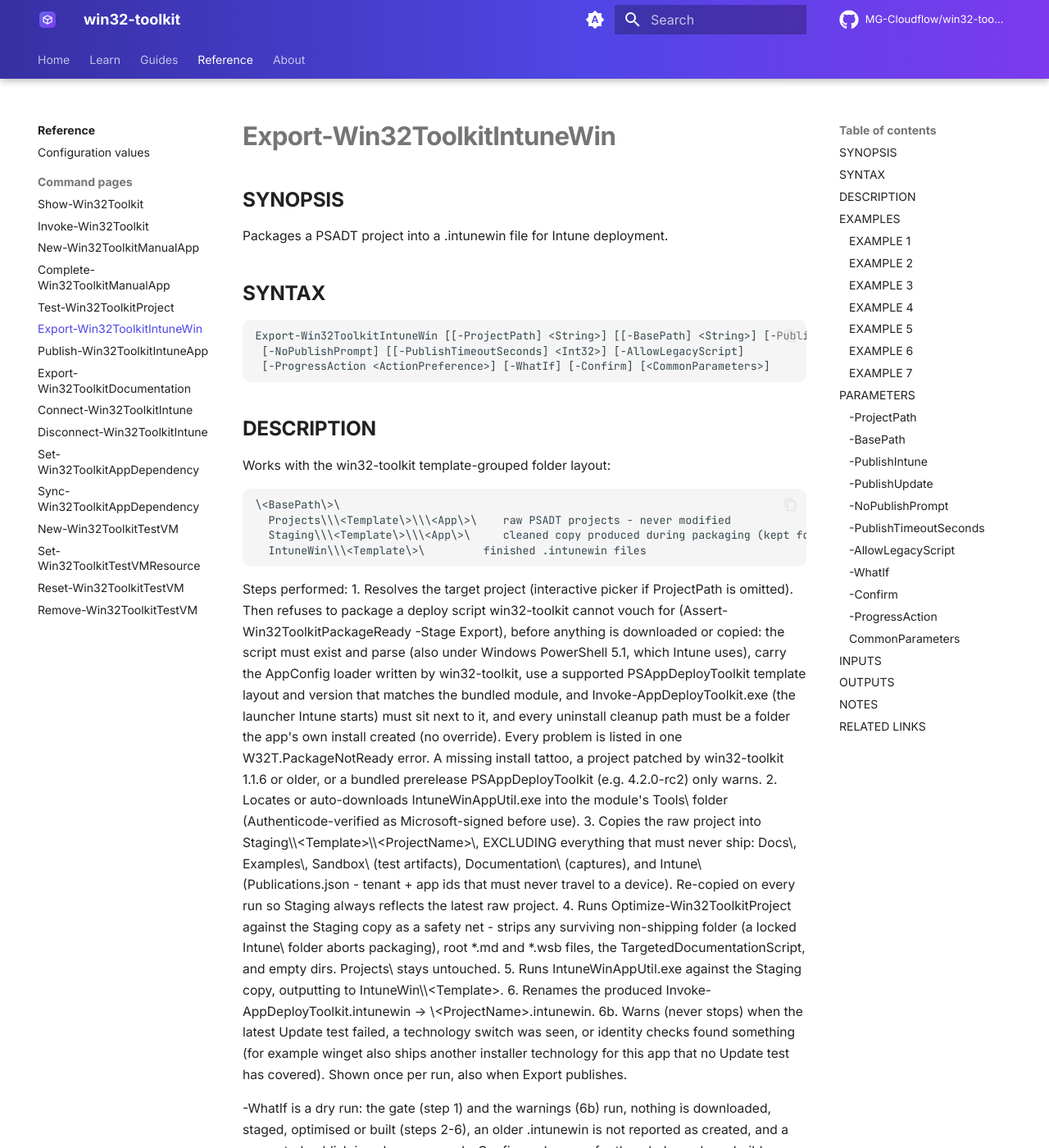
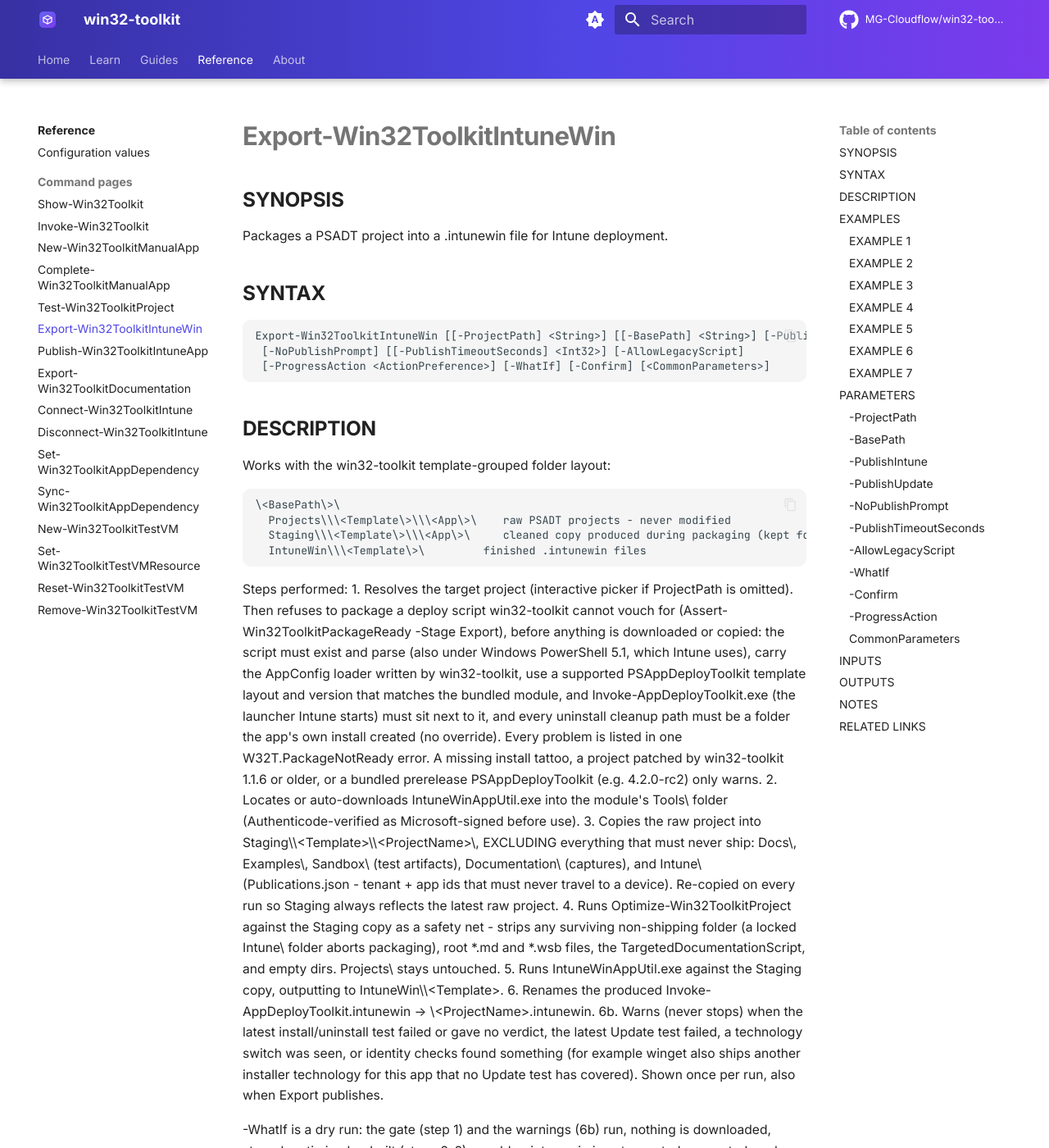
Before and after one commit to MG-Cloudflow/win32-toolkit, an MkDocs documentation site: the page built from docs/reference/Export-Win32ToolkitIntuneWin.md, in a window 1280 px wide and 1400 px high. Shown: the whole window at 82% size. Built offline with MkDocs 1.6.1 and Material for MkDocs 9.7.7, drawn with Linux system fonts in a browser that asks for light colours; comment, search, counter and statistics services are not loaded.

Commit message:
feat(publish): warn INSTALL-FAILED or INSTALL-INCONCLUSIVE for the latest install/uninstall test
TUI coverage audit G1 (S8-F1): the package advisory read Update records only, so a package whose install
or uninstall failed (for example the uninstaller exited 0 but the app's own uninstall entry stayed) was
packaged and published with no warning.

- Get-Win32ToolkitPackageAdvisory reads the InstallUninstall records of TestResults.json: one track, the
  latest record wins (an older failure is hidden by a newer pass, an older pass never hides a newer
  failure); a NotRun record is never judged; no record at all gives no finding.
    INSTALL-FAILED        Warning  names the failed assertions and <LogFolder>\InstallAssertions.log (a
                                   forged LogFolder falls back to Sandbox\Logs\InstallAssertions.log)
    INSTALL-INCONCLUSIVE  Warning  names the command to run the test again
  Both only warn, at Export, Publish and in the TUI (like D1 for Update): no W32T error, no override.
- Rank (Dv2): UNSAFE-CLEANUP, INSTALL-FAILED, UPDATE-FAILED, ID-TECH-SWITCH, INSTALL-INCONCLUSIVE,
  ID-FAMILY, ... Every record value passes ConvertTo-Win32ToolkitSafeText.
- New output property Install (the latest judged record, or $null); SchemaVersion stays 1.0.
- Export and Publish help; docs/publishing.md (two rows), docs/packaging.md, docs/testing.md;
  docs/reference regenerated.

Tests: PackageAdvisory flips the InstallUninstall case (now INSTALL-FAILED) and adds [2b]: latest wins
both ways, Inconclusive text, NotRun after a failure and alone, no record, the run's own log folder and
forged ones, Export wording, a hostile assertion name; [9] the rank with each install code.

Co-Authored-By: Claude Opus 5.5 <noreply@anthropic.com>

```diff
--- a/docs/reference/Export-Win32ToolkitIntuneWin.md
+++ b/docs/reference/Export-Win32ToolkitIntuneWin.md
@@ -51,10 +51,10 @@ Runs IntuneWinAppUtil.exe against the Staging copy, outputting to IntuneWin\\\<T
 6.
 Renames the produced Invoke-AppDeployToolkit.intunewin → \<ProjectName\>.intunewin.
 6b.
-Warns (never stops) when the latest Update test failed, a technology switch was seen, or
-   identity checks found something (for example winget also ships another installer technology
-   for this app that no Update test has covered).
-Shown once per run, also when Export publishes.
+Warns (never stops) when the latest install/uninstall test failed or gave no verdict, the latest
+   Update test failed, a technology switch was seen, or identity checks found something (for example
+   winget also ships another installer technology for this app that no Update test has covered).
+   Shown once per run, also when Export publishes.
 
 -WhatIf is a dry run: the gate (step 1) and the warnings (6b) run, nothing is downloaded, staged,
 optimised or built (steps 2-6), an older .intunewin is not reported as created, and a requested
```
Also changed, not shown: docs/packaging.md (+1 -1 lines), docs/publishing.md (+2 -0 lines), docs/reference/Publish-Win32ToolkitIntuneApp.md (+2 -1 lines), docs/testing.md (+5 -0 lines), 4 other files.
